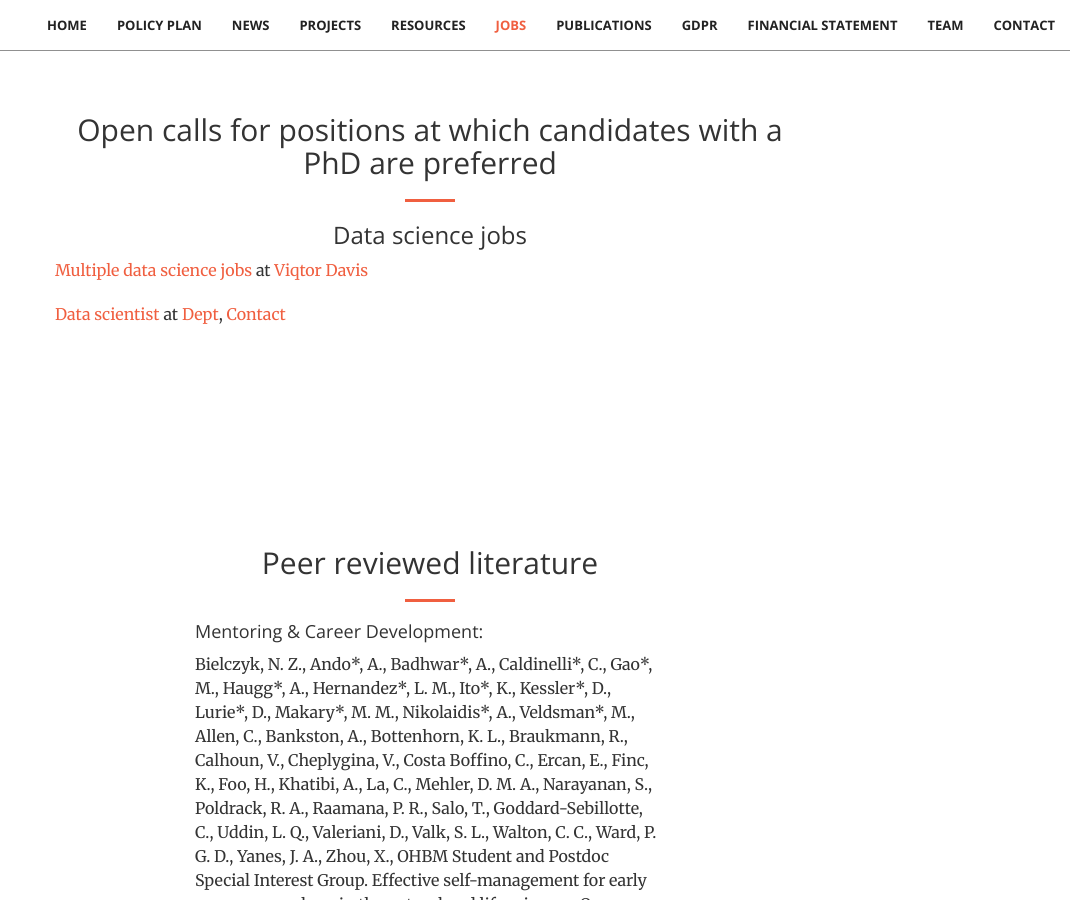
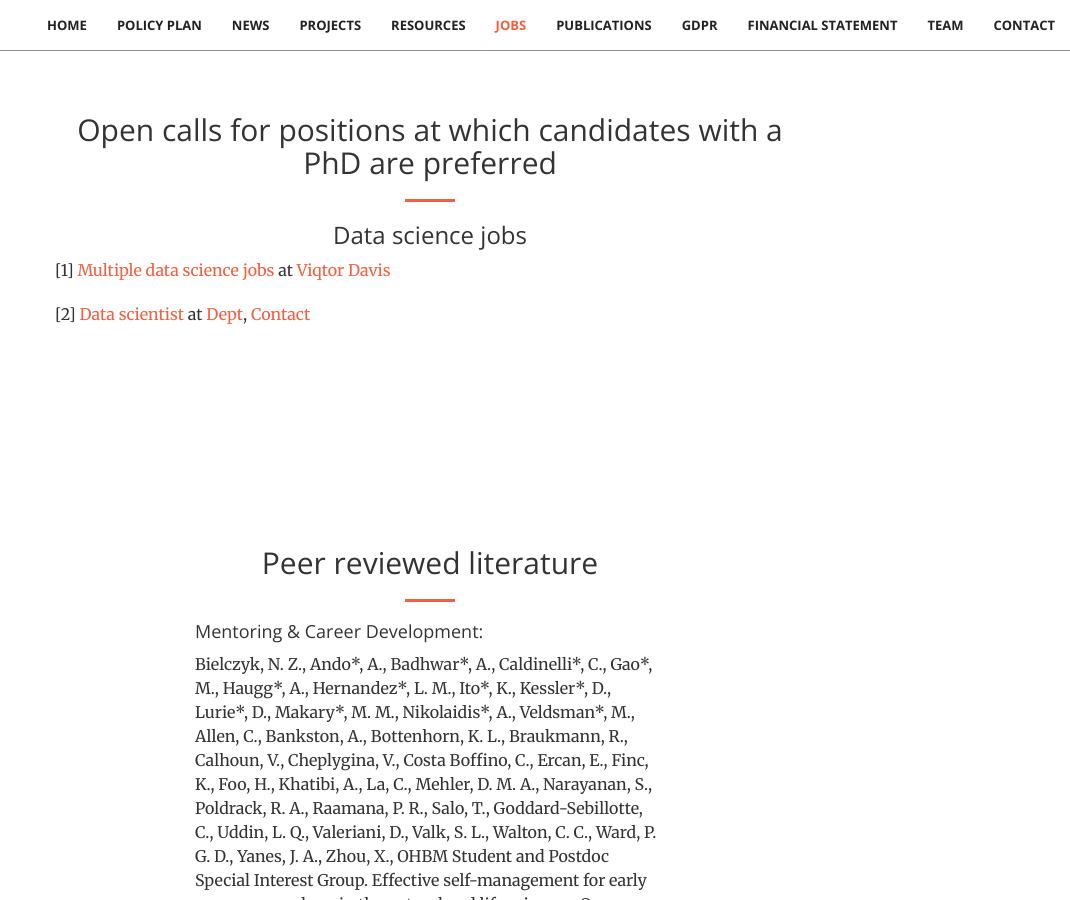
Before and after one commit to stichting-solaris/stichting-solaris.github.io, a Jekyll site: the page built from index.html, in a window 1280 px wide and 900 px high, scrolled down 10581 px. Shown: the whole window, without its empty margins (210-1280 px from the left). Built offline with Jekyll 4.4.1, drawn with Linux system fonts in a browser that asks for light colours.

Commit message:
Update jobs.html

```diff
--- a/_includes/jobs.html
+++ b/_includes/jobs.html
@@ -15,10 +15,10 @@
 <!-- Data science jobs: -->
                 <hr class="primary">
                 <h3 class="section-heading">Data science jobs</h3>
-                <p align="justify"><a href="https://www.viqtordavis.com/viqtor-davis-careers/">Multiple data science jobs</a>
+                <p align="justify">[1] <a href="https://www.viqtordavis.com/viqtor-davis-careers/">Multiple data science jobs</a>
                     at <a href="https://www.viqtordavis.com/">Viqtor Davis</a></p>
 
-                <p align="justify"><a href="https://www.deptagency.com/vacancy/data-scientist/">Data scientist</a> at
+                <p align="justify">[2] <a href="https://www.deptagency.com/vacancy/data-scientist/">Data scientist</a> at
                 <a href="https://www.deptagency.com/">Dept</a>, <a href="#matthias">Contact</a></p>
                 </div>
             </div>
```
